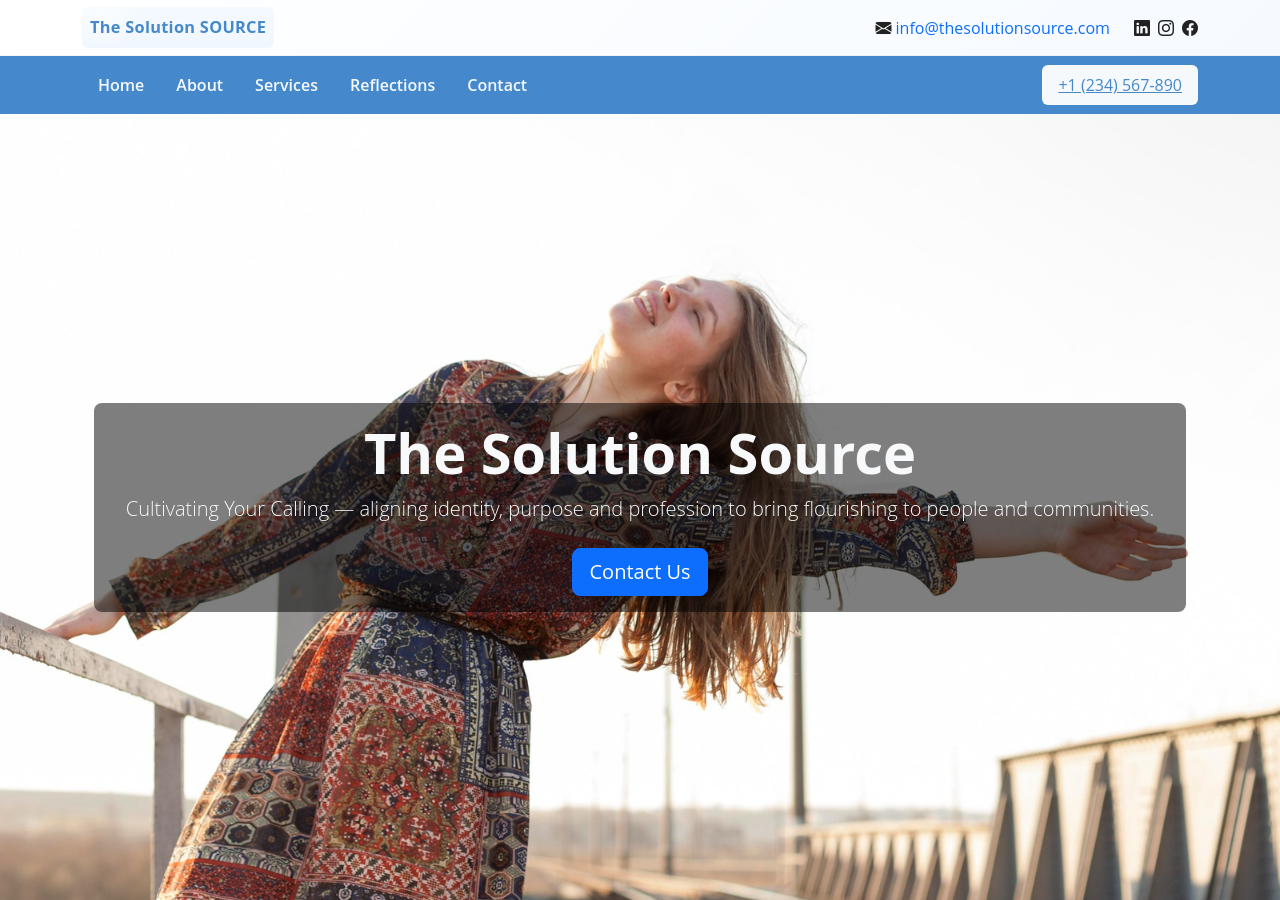
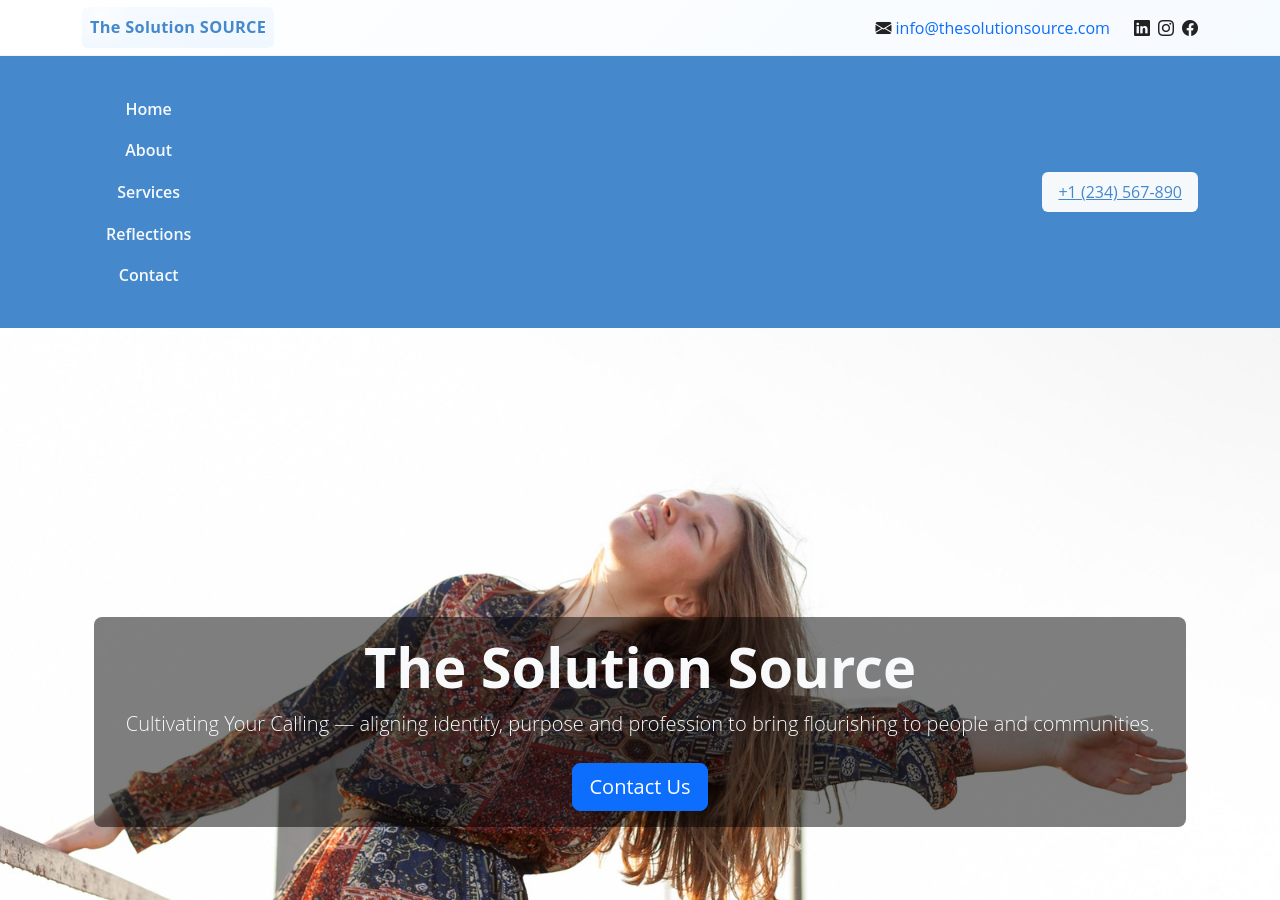
Before and after one commit to digitalsparkhq/thesolutionsource-demo, a Jekyll site: the page built from index.md, in a window 1280 px wide and 900 px high. Built offline with Jekyll 4.4.1, drawn with Linux system fonts in a browser that asks for light colours.

Commit message:
Update header.html

```diff
--- a/_includes/header.html
+++ b/_includes/header.html
@@ -41,19 +41,17 @@
     </button>
 
     <!-- Desktop nav menu: left-aligned -->
-<div class="d-none d-lg-flex">
-  <ul class="navbar-nav align-items-center">
-    {% for item in site.data.navigation %}
-    {% assign page_url = page.url | append: '/' %}
-    {% assign item_url = item.url | relative_url | append: '/' %}
-    <li class="nav-item px-2">
-      <a class="nav-link {% if page_url == item_url %}current{% endif %}" href="{{ item.url | relative_url }}">
+<ul class="navbar-nav flex-column text-start py-4 px-3">
+  {% for item in site.data.navigation %}
+    {% assign page_url_norm = page.url | relative_url | replace: '//','/' | remove: 'index.html' %}
+    {% assign item_url_norm = item.url | relative_url | replace: '//','/' | remove: 'index.html' %}
+    <li class="nav-item">
+      <a class="nav-link {% if page_url_norm == item_url_norm %}current{% endif %}" href="{{ item.url | relative_url }}">
         {{ item.title }}
       </a>
     </li>
-    {% endfor %}
-  </ul>
-</div>
+  {% endfor %}
+</ul>
 
     <!-- Right: call box -->
     <div class="ms-auto">
```
